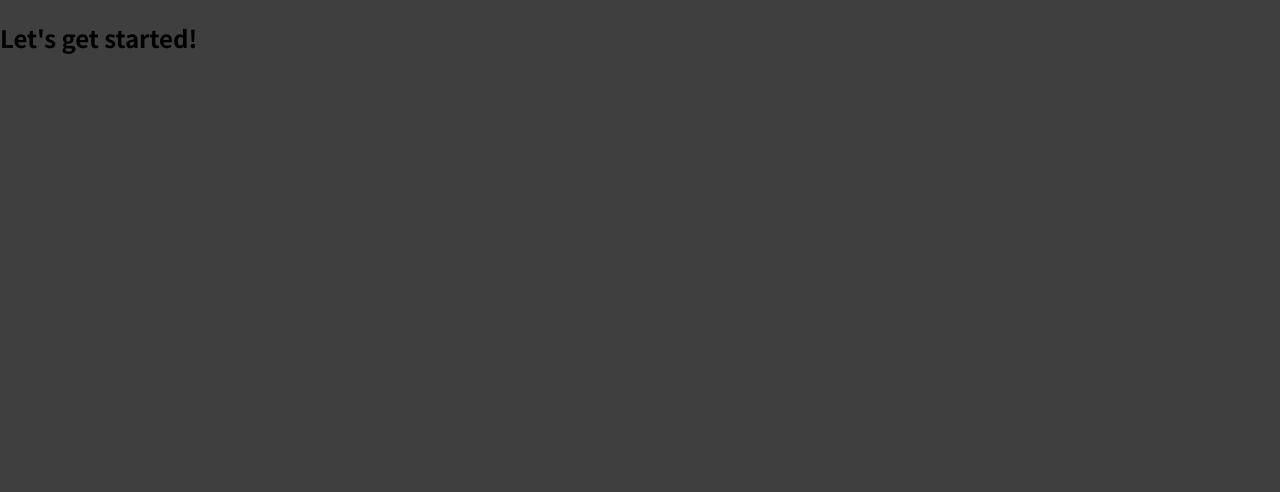
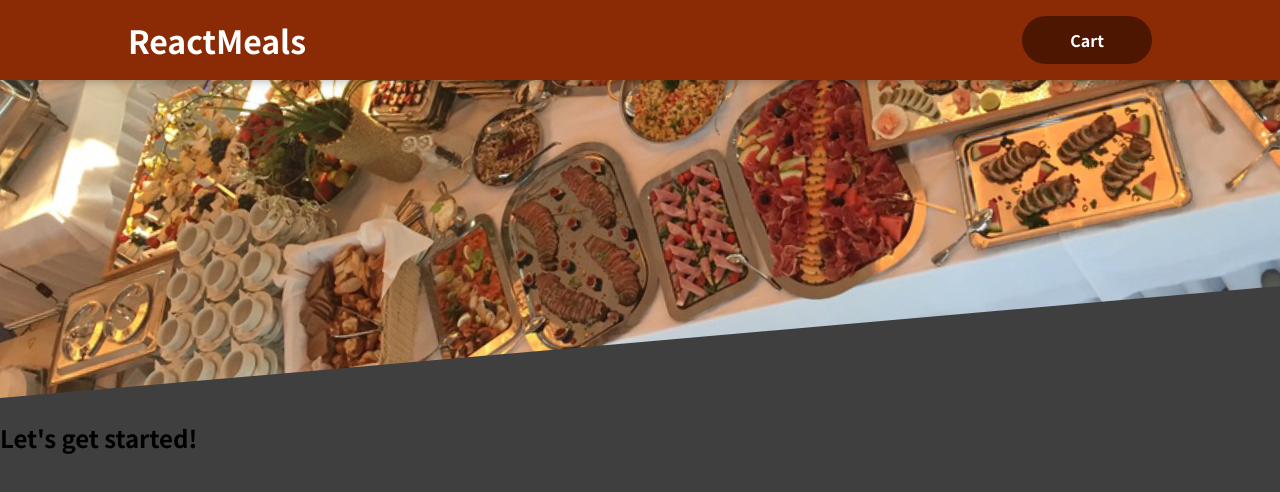
Before and after one commit to mpsujek/food-order-app-training, a React (Create React App) app: page / in a window 1280 px wide. Shown: the top 492 px of the page. Built offline with nearby package versions, Linux system fonts and the light colour scheme.

Commit message:
Created header and cartbutton

```diff
--- a/src/App.js
+++ b/src/App.js
@@ -1,8 +1,11 @@
+import Header from './components/Layout/Header';
+
 function App() {
   return (
-    <div>
+    <>
+      <Header />
       <h2>Let's get started!</h2>
-    </div>
+    </>
   );
 }
 
--- /dev/null
+++ b/src/components/Layout/Header.js
@@ -0,0 +1,19 @@
+import React from 'react';
+import classes from './Header.module.css';
+import mealsImage from '../assets/meals.jpg';
+import HeaderCartButton from './HeaderCartButton';
+const Header = (props) => {
+  return (
+    <>
+      <header className={classes.header}>
+        <h1>ReactMeals</h1>
+        <HeaderCartButton>Cart</HeaderCartButton>
+      </header>
+      <div className={classes['main-image']}>
+        <img src={mealsImage} alt='A table full of food' />
+      </div>
+    </>
+  );
+};
+
+export default Header;
--- /dev/null
+++ b/src/components/Layout/Header.module.css
@@ -0,0 +1,30 @@
+
+.header {
+    position: fixed;
+    top: 0;
+    left: 0;
+    width: 100%;
+    height: 5rem;
+    background-color: #8a2b06;
+    color: white;
+    display: flex;
+    justify-content: space-between;
+    align-items: center;
+    padding: 0 10%;
+    box-shadow: 0 2px 8px rgba(0, 0, 0, 0.25);
+    z-index: 10;
+  }
+
+  .main-image {
+    width: 100%;
+    height: 25rem;
+    z-index: 0;
+    overflow: hidden;
+  }
+
+  .main-image img {
+    width: 110%;
+    height: 100%;
+    object-fit: cover;
+    transform: rotateZ(-5deg) translateY(-4rem) translateX(-1rem);
+  }
--- /dev/null
+++ b/src/components/Layout/HeaderCartButton.js
@@ -0,0 +1,6 @@
+import classes from './HeaderCartButton.module.css';
+
+function HeaderCartButton(props) {
+  return <button className={classes.button}>{props.children}</button>;
+}
+export default HeaderCartButton;
--- /dev/null
+++ b/src/components/Layout/HeaderCartButton.module.css
@@ -0,0 +1,59 @@
+.button {
+  cursor: pointer;
+  font: inherit;
+  border: none;
+  background-color: #4d1601;
+  color: white;
+  padding: 0.75rem 3rem;
+  display: flex;
+  justify-content: space-around;
+  align-items: center;
+  border-radius: 25px;
+  font-weight: bold;
+}
+
+.button:hover,
+.button:active {
+  background-color: #2c0d00;
+}
+
+.icon {
+  width: 1.35rem;
+  height: 1.35rem;
+  margin-right: 0.5rem;
+}
+
+.badge {
+  background-color: #b94517;
+  padding: 0.25rem 1rem;
+  border-radius: 25px;
+  margin-left: 1rem;
+  font-weight: bold;
+}
+
+.button:hover .badge,
+.button:active .badge {
+  background-color: #92320c;
+}
+
+.bump {
+  animation: bump 300ms ease-out;
+}
+
+@keyframes bump {
+  0% {
+    transform: scale(1);
+  }
+  10% {
+    transform: scale(0.9);
+  }
+  30% {
+    transform: scale(1.1);
+  }
+  50% {
+    transform: scale(1.15);
+  }
+  100% {
+    transform: scale(1);
+  }
+}
```
Also changed, not shown: src/components/assets/meals.jpg (added).
